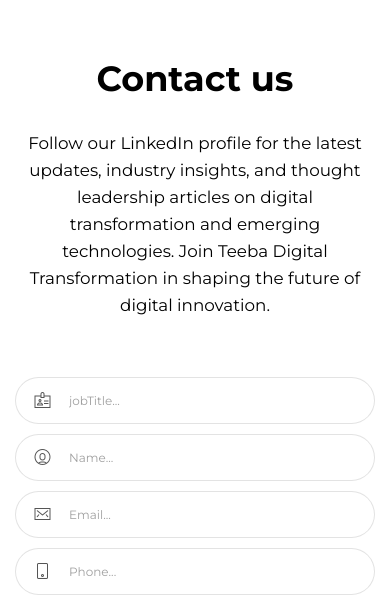
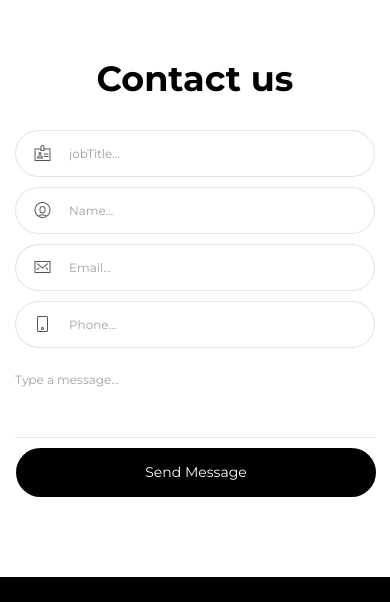
Before and after one commit to mohammedelwardany/TeebaV2, a React app: page / in a window 390 px wide. Shown: the part 4460-5062 px from the top of the page. Built offline with nearby package versions, Linux system fonts and the light colour scheme.

Commit message:
remove some text

```diff
--- a/src/views/index-sections/ContactUs.js
+++ b/src/views/index-sections/ContactUs.js
@@ -22,8 +22,6 @@
  <div className="section section-contact-us text-center" id="ContactUs">
 <Container>
   <h2 className="title" style={{color:"#000"}}>Contact us</h2>
-  <p className="description contactUs" >Follow our LinkedIn profile for the latest updates, industry insights, and thought leadership articles on digital transformation and emerging technologies. Join Teeba Digital Transformation in shaping the future of digital innovation.</p>
-  <br/> <br/>
   {/* <p className="description" style={{fontWeight:"normal",color:"#000",textAlign:"start"}}>
   Teeba Digital Transformation <br/>
 9 AL Nozha street , Nasr City , Cairo , Egypt <br/>
--- a/src/views/index-sections/style.css
+++ b/src/views/index-sections/style.css
@@ -1,10 +1,5 @@
 
-.contactUs{
 
-    font-weight: normal;
-    color: #000;
-    text-align: start;
-}
 
 .displaynonemd {
     display: block !important;
@@ -21,11 +16,7 @@
     .displaynonemd {
         display: none !important;
     }
-    .contactUs{
-        display: flex;
-        justify-content: center;
-        text-align: center;
-}
+
 
 
 
```
Also changed, not shown: src/assets/img/website cover.png (added).
